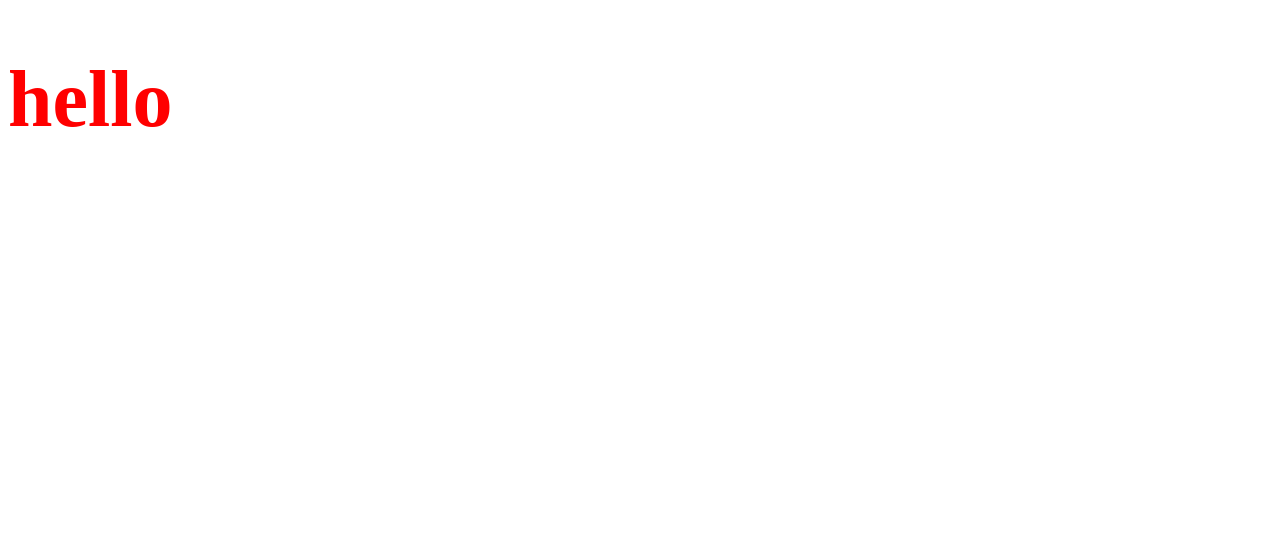
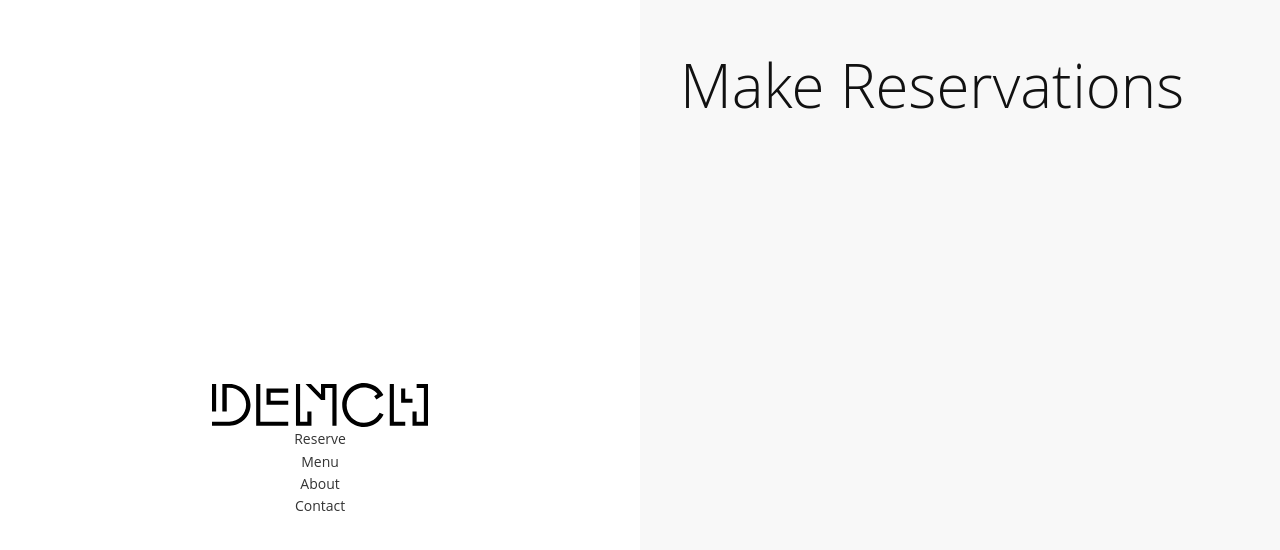
Before and after one commit to jwongdynasty/jwongdynasty.github.io, a Jekyll site: the page built from index.html, in a window 1280 px wide. Shown: the top 550 px of the page. Built offline with Jekyll 4.4.1, drawn with Linux system fonts in a browser that asks for light colours.

Commit message:
sass folder and assets

```diff
--- a/_layouts/default.html
+++ b/_layouts/default.html
@@ -2,19 +2,28 @@
 <html>
 <head>
 <meta charset="utf-8">
-<title>Dench - {% if page.title %} {{ page.title }} {% endif %}</title>
+<title>Dench · {% if page.title %} {{ page.title }} {% endif %}</title>
 <meta name="description" content="Dench. Restaurant">
 <meta name="author" content="Ed Chao, @edchao">
 <meta name="keywords" content="dench, dench., restaurant, popup, pop-up, pop, up, jimmy, wong">
 <meta name="viewport" content="width=device-width, initial-scale=1">
 <meta name="robots" content="Hello Robots, this is the website of Dench. Restaurant!">
-<link rel="stylesheet" href="/css/styles.css">
+<link rel="stylesheet" href="css/styles.css">
 <link rel="icon" type="image/ico" href="http://edchao.github.io/favicon.ico">
 <!--[if lt IE 9]><script src="http://html5shim.googlecode.com/svn/trunk/html5.js"></script><![endif]-->
 </head>
 <body>
-<div class="page-wrapper">
-  <main class="content">
+<div class="container">
+  <nav>
+    <div class="logo"></div>
+    <ul>
+      <li>Reserve</li>
+      <li>Menu</li>
+      <li>About</li>
+      <li>Contact</li>
+    </ul>
+  </nav>
+  <main>
    {{content}}
   </main>
 </div>
--- /dev/null
+++ b/_sass/_base.scss
@@ -0,0 +1,35 @@
+/* BASIC
+================================================== */
+	body {
+		background: #fff;
+		font: 14px/1.6 "Open Sans", "Helvetica Neue", Helvetica, Arial, sans-serif;
+		color: #333;
+		-webkit-font-smoothing: antialiased; /* Fix for webkit rendering */
+		-webkit-text-size-adjust: 100%;
+ }
+
+
+/* TYPOGRAPHY
+================================================== */
+h1, h2, h3, h4, h5, h6 {
+	color: #111;
+	font-weight: 300;
+}
+
+h1 			{ font-size: 60px; line-height: 1.5; }
+h2 			{ font-size: 48px; line-height: 1.5; }
+h3 			{ font-size: 36px; line-height: 1.5; }
+h4 			{ font-size: 24px; line-height: 1.5; }
+h5 			{ font-size: 21px; line-height: 1.5; }
+h6 			{ font-size: 18px; line-height: 1.5; }
+
+p 			{ margin: 0 0 20px 0; }
+em 			{ font-style: italic; }
+strong 	{ font-weight: bold; }
+hr 			{ border: solid #ddd; border-width: 1px 0 0; clear: both; margin: 10px 0 30px; height: 0; }
+
+
+/* LINKS
+================================================== */
+	a { color: #333; text-decoration: underline; outline: 0; }
+	a:hover, a:focus { color: #000; }
--- /dev/null
+++ b/_sass/_reset.scss
@@ -0,0 +1,28 @@
+
+/* KILL IT WITH FIRE
+================================================== */
+	html, body, div, span, applet, object, iframe, h1, h2, h3, h4, h5, h6, p, blockquote, pre, a, abbr, acronym, address, big, cite, code, del, dfn, em, img, ins, kbd, q, s, samp, small, strike, strong, sub, sup, tt, var, b, u, i, center, dl, dt, dd, ol, ul, li, fieldset, form, label, legend, table, caption, tbody, tfoot, thead, tr, th, td, article, aside, canvas, details, embed, figure, figcaption, footer, header, hgroup, menu, nav, output, ruby, section, summary, time, mark, audio, video {
+		margin: 0;
+		padding: 0;
+		border: 0;
+		font-size: 100%;
+		font: inherit;
+		vertical-align: baseline; }
+	article, aside, details, figcaption, figure, footer, header, hgroup, menu, nav, section {
+		display: block; }
+	body {
+		line-height: 1; }
+	ol, ul {
+		list-style: none; }
+	blockquote, q {
+		quotes: none; }
+	blockquote:before, blockquote:after,
+	q:before, q:after {
+		content: '';
+		content: none; }
+	table {
+		border-collapse: collapse;
+		border-spacing: 0; }
+	html, body {
+		height:100%;
+	}
--- a/css/styles.scss
+++ b/css/styles.scss
@@ -1,7 +1,50 @@
 ---
+# STYLES
 ---
 
-h1 {
-  font-size: 80px;
-  color: red;
+@import 'reset';
+@import 'base';
+
+// VARIABLES
+
+$unit: 8px;
+
+// LAYOUT
+
+
+.container {
+  background-color: #e9e9e9;
+  width: 100%;
+  height: 100%;
+  display: grid;
+  grid-template-columns: 50% 50%;
 }
+
+nav {
+  background-color: #fff;
+  padding: $unit * 5;
+  display: grid;
+  justify-content: center;
+  align-content: center;
+
+  li{
+    text-align: center;
+  }
+}
+
+
+main {
+  background-color: #f8f8f8;
+  padding: $unit * 5;
+}
+
+
+// ITEMS
+
+.logo {
+  width: 216px;
+  height: 46px;
+  background-image: url("/assets/glyph.svg");
+  background-repeat: no-repeat;
+  background-position: center;
+}
--- a/index.html
+++ b/index.html
@@ -6,4 +6,4 @@ title: Reservations
 <!-- Content
     ================================================== -->
 
-<h1> hello </h1>
+<h1>Make Reservations</h1>
```
Also changed, not shown: assets/glyph.svg (added).
